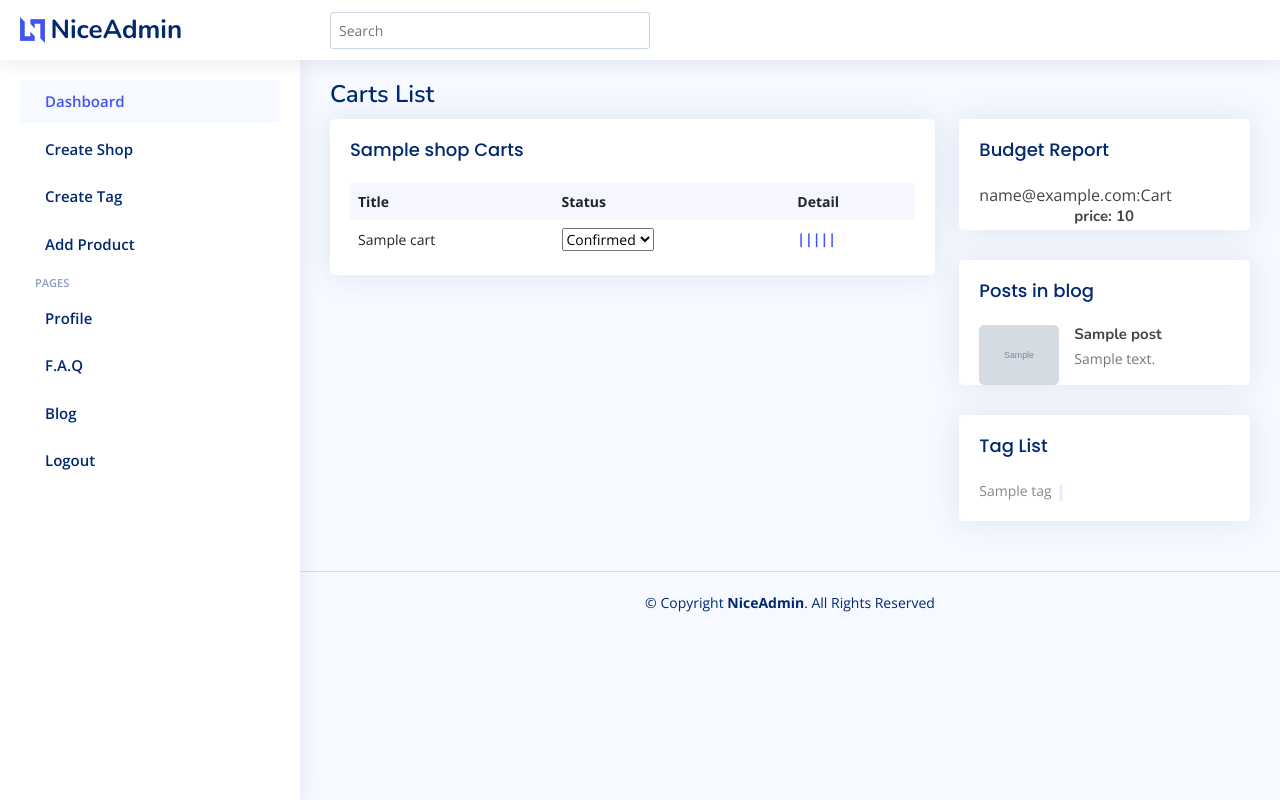
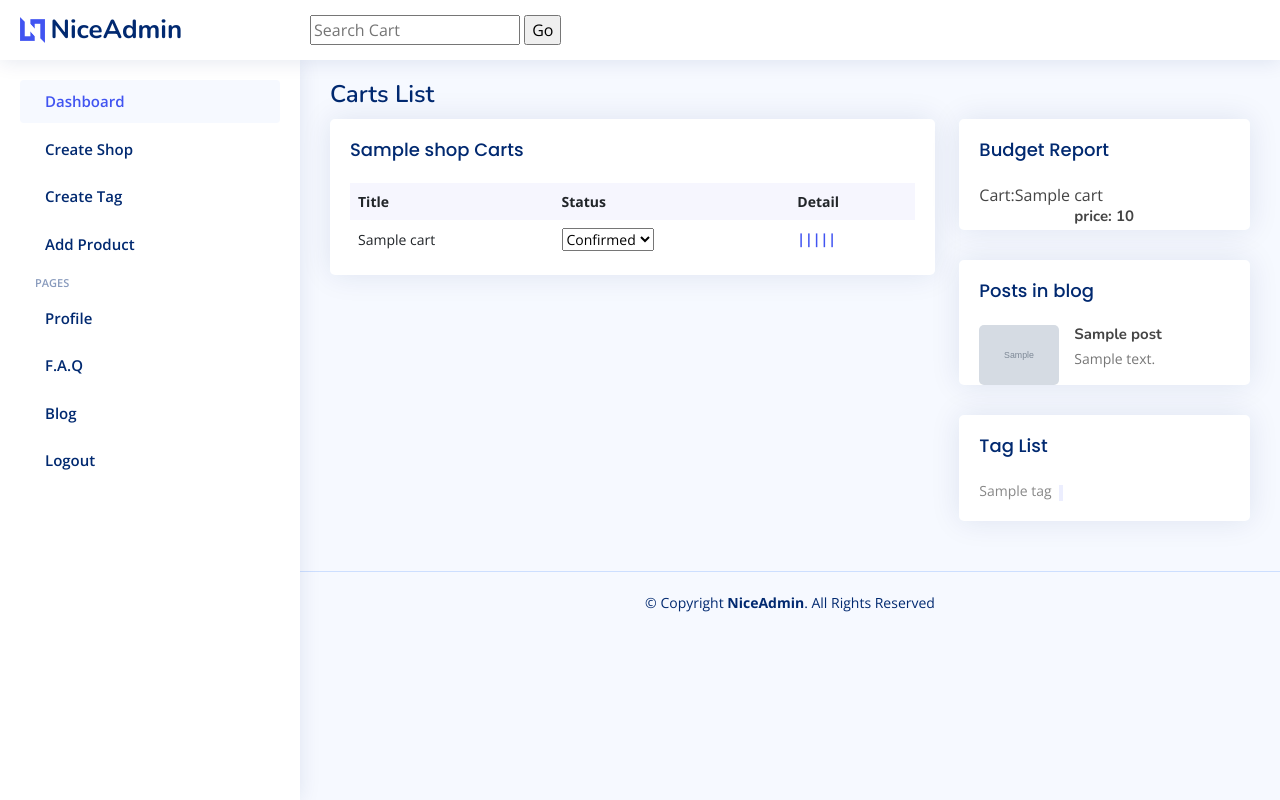
Before and after one commit to rbehzad/django_online_store, a Django app: a page that uses shop_managing/templates/shop_managing/shop.html in a window 1280 px wide. Run offline with Django 4.2, Linux system fonts and the light colour scheme; a user stored in the database is signed in; tables that the repository leaves empty hold one stand-in row (values such as "Sample post"); grey boxes marked "Sample" are stand-in pictures; some libraries are stand-ins or nearby versions.

Commit message:
search in cart list

```diff
--- a/shop_managing/templates/shop_managing/cart_list.html
+++ b/shop_managing/templates/shop_managing/cart_list.html
@@ -1,4 +1,18 @@
 {% extends "shop_managing/shop.html" %}
+
+
+
+{% block search %}
+<!-- search -->
+<div class="section">
+<form method="post" action="{% url 'search_cart' shop.slug %}" class="search">
+    {% csrf_token %}
+    <input name="search" type="text" placeholder="Search Cart" id="keyword" />
+    <input type="submit" value="Go" class="button" />
+</form>
+</div>
+{% endblock search %}
+
 
 {% block page_title %}
 Carts List
--- a/shop_managing/templates/shop_managing/shop.html
+++ b/shop_managing/templates/shop_managing/shop.html
@@ -43,12 +43,9 @@
       <i class="bi bi-list toggle-sidebar-btn"></i>
     </div><!-- End Logo -->
 
-    <div class="search-bar">
-      <form class="search-form d-flex align-items-center" method="POST" action="#">
-        <input type="text" name="query" placeholder="Search" title="Enter search keyword">
-        <button type="submit" title="Search"><i class="bi bi-search"></i></button>
-      </form>
-    </div><!-- End Search Bar -->
+    {% block search %}
+
+    {% endblock search %}
 
     <nav class="header-nav ms-auto">
       <ul class="d-flex align-items-center">
@@ -167,8 +164,8 @@
 
                 {% for cart in carts %}
                 <div class="post-item clearfix">
-                  <span>{{cart.user}}:Cart</span>
-                  <h4>price: {{cart.total_cost}}</h4>
+                  <span>{{ cart }}</span>
+                  <h4>price: {{ cart.total_cost }}</h4>
                 </div>
                 {% endfor %}
 
--- a/shop_managing/urls.py
+++ b/shop_managing/urls.py
@@ -10,6 +10,7 @@ urlpatterns = [
     path('create-tag/', CreateTag.as_view(), name='create_tag'),
     path('add-product/', AddProduct.as_view(), name='add_product'),
     path('cart-list/<slug:slug>', CartList.as_view(), name='cart_list'),
+    path('search-cart/<slug:slug>', SearchCart.as_view(), name='search_cart'),
     path('cart-detail/<slug:slug>', CartDetail.as_view(), name='cart_detail'),
     path('product-list/<slug:slug>', ProductList.as_view(), name='product_list'),
     # path('delete-cart/<slug:slug>', DeleteCart.as_view(), name='delete_cart'),
--- a/shop_managing/views.py
+++ b/shop_managing/views.py
@@ -17,6 +17,7 @@ from django.views.generic import (
     DeleteView,
     View,
 )
+from django.db.models import Q
 from django.contrib import messages
 
 #### view for image (file field):
@@ -108,19 +109,6 @@ class DeleteShop(View):
         return render(request, "shop_managing/delete_confirm.html", {'page': 'shop'})
 
 
-# class CartList(ListView):
-#     model = Cart
-#     context_object_name = 'carts'
-#     template_name = 'shop_managing/cart_list.html'
-
-#     def get_context_data(self, **kwargs):
-#         context = super().get_context_data(**kwargs)
-#         context['carts'] = Cart.objects.filter(shop__slug=self.kwargs['slug']).order_by('created_at')
-#         context['shop'] = Shop.objects.get(slug=self.kwargs['slug'])
-#         context['status'] = ['Pending', 'Confirmed', 'Deleted', 'Paid']
-#         return context
-
-
 class CartList(View):
     model = Cart
     def get(self, request, *args, **kwargs):
@@ -131,6 +119,15 @@ class CartList(View):
 
         return render(request, 'shop_managing/cart_list.html', context)
 
+class SearchCart(View):
+    model = Cart
+    def post(self, request, *args, **kwargs):
+        searched = request.POST['search']
+        context = dict()
+        context['carts'] = Cart.objects.filter(shop__slug=self.kwargs['slug']).filter(title__contains=searched).order_by('created_at')
+        context['shop'] = Shop.objects.get(slug=self.kwargs['slug'])
+        context['status'] = ['Pending', 'Confirmed', 'Deleted', 'Paid']
+        return render(request, 'shop_managing/cart_list.html', context)
 
 
 class CartDetail(ListView):
```
